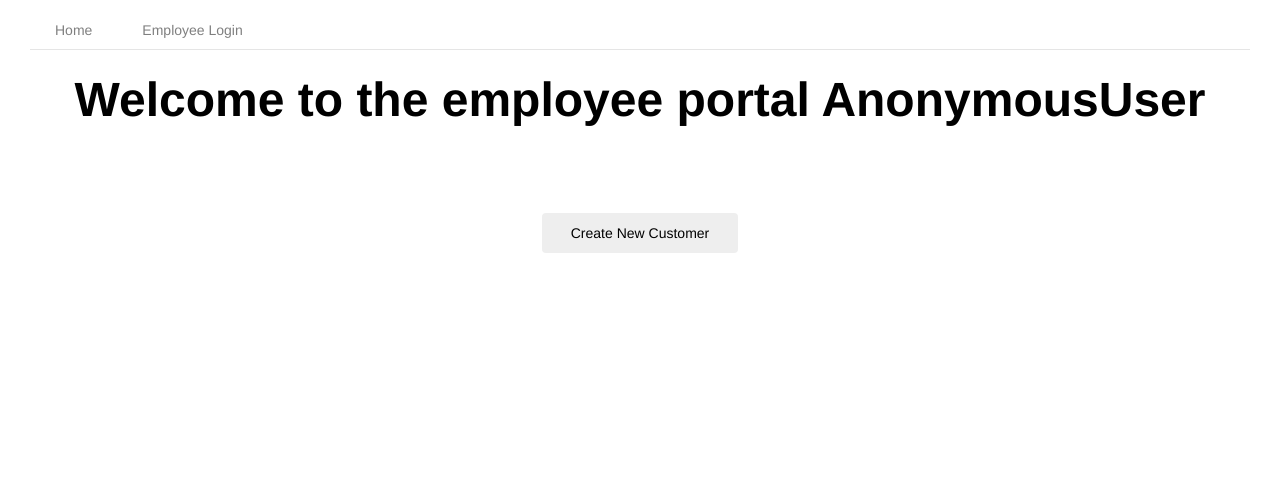
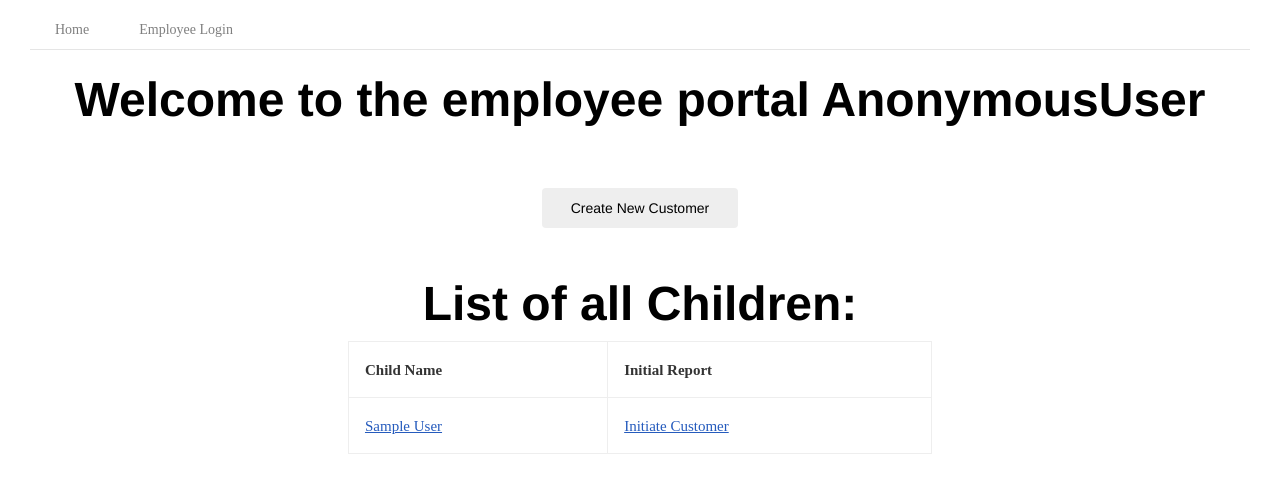
Before and after one commit to rodrickmakore/child_care_checkin, a Django app: a page that uses checkin_proj/templates/profile.html in a window 1280 px wide. Shown: the top 493 px of the page. Run offline with Django 3.2, Linux system fonts and the light colour scheme; tables that the repository leaves empty hold one stand-in row (values such as "Sample post"); some libraries are stand-ins or nearby versions.

Commit message:
asignment turn in

```diff
--- a/checkin_proj/app/models.py
+++ b/checkin_proj/app/models.py
@@ -9,6 +9,9 @@ class CustomerProfile(models.Model):
     parent_name = models.CharField(max_length=100)
     child_name = models.CharField(max_length=100)
     code = models.CharField(max_length=4)
+
+    def last_report(self):
+        return ChildReport.objects.filter(profile=self.id).last()
 
     @property
     def on_site(self):
--- a/checkin_proj/app/static/css/kube.css
+++ b/checkin_proj/app/static/css/kube.css
@@ -414,6 +414,7 @@ input[type="search"]::-webkit-search-cancel-button {
   -webkit-appearance: none; }
 
 body {
+  background-color: #e4ffa3
   font-family: "Helvetica Neue", Helvetica, sans-serif;
   line-height: 24px;
   font-size: 16px;
--- a/checkin_proj/app/views.py
+++ b/checkin_proj/app/views.py
@@ -22,19 +22,23 @@ class IndexView(CreateView):
 
     def get_context_data(self, **kwargs):
         context = super().get_context_data()
+        print(self.request.GET)
         if self.request.GET:
             context["profile"] = CustomerProfile.objects.get(code=self.request.GET.get("code"))
         return context
 
     def form_valid(self, form):
         instance = form.save(commit=False)
+        last_report = CustomerProfile.objects.get(code=self.request.GET.get("code")).last_report()
         instance.profile = CustomerProfile.objects.get(code=self.request.GET.get("code"))
+        if instance.action == last_report.action:
+            return super().form_invalid(form)
         return super().form_valid(form)
 
 class CustomerCreateView(CreateView):
     model = CustomerProfile
     fields = ("parent_name", "child_name")
-    success_url = reverse_lazy("index_view")
+    success_url = reverse_lazy("profile_view")
 
     def form_valid(self, form):
         instance = form.save(commit=False)
@@ -42,15 +46,34 @@ class CustomerCreateView(CreateView):
         instance.code = new_code()
         return super().form_valid(form)
 
-class EmployeeProfileView(TemplateView):
+class EmployeeProfileView(ListView):
     model = CustomerProfile
     template_name = "profile.html"
 
+    def get_context_data(self, **kwargs):
+        context = super().get_context_data(**kwargs)
+        context['all_profiles'] = CustomerProfile.objects.all()
+        return context
+
 class ParentProfileView(DetailView):
     model = CustomerProfile
-    success_url = reverse_lazy("parent_profile_view")
 
     def get_context_data(self, **kwargs):
         context = super().get_context_data(**kwargs)
         context['reports'] = ChildReport.objects.filter(profile=self.object.id)
         return context
+
+class ChildReportCreateView(CreateView):
+    model = ChildReport
+    success_url = reverse_lazy("index_view")
+    fields = ('action', 'profile')
+
+
+class EmployeeDetailView(DetailView):
+    model = CustomerProfile
+    template_name = "employee_detail.html"
+
+    def get_context_data(self, **kwargs):
+        context = super().get_context_data(**kwargs)
+        context['reports'] = ChildReport.objects.filter(profile=self.object.id)
+        return context
--- a/checkin_proj/checkin_proj/urls.py
+++ b/checkin_proj/checkin_proj/urls.py
@@ -1,6 +1,7 @@
 from django.conf.urls import url, include
 from django.contrib import admin
-from app.views import IndexView, EmployeeProfileView, CustomerCreateView, ParentProfileView
+from app.views import IndexView, EmployeeProfileView, CustomerCreateView, ParentProfileView, \
+                      ChildReportCreateView, EmployeeDetailView
 
 urlpatterns = [
     url(r'^admin/', admin.site.urls),
@@ -8,6 +9,8 @@ urlpatterns = [
     url(r'^$', IndexView.as_view(), name="index_view"),
     url(r'^create_profile/$', CustomerCreateView.as_view(), name="customer_create_view"),
     url(r'^accounts/profile/$', EmployeeProfileView.as_view(), name="profile_view"),
-    url(r'^parent_view/(?P<pk>\d+)$', ParentProfileView.as_view(), name="parent_profile_view"),
+    url(r'^parent_view/(?P<pk>\d+)/$', ParentProfileView.as_view(), name="parent_profile_view"),
+    url(r'^report_create/$', ChildReportCreateView.as_view(), name="child_report_create_view"),
+    url(r'^employee_detail/(?P<pk>\d+)/$', EmployeeDetailView.as_view(), name="emplyee_detial_view")
 
 ]
--- a/checkin_proj/templates/app/customerprofile_detail.html
+++ b/checkin_proj/templates/app/customerprofile_detail.html
@@ -15,8 +15,9 @@
   <div style="height:50px"></div>
 
 
+
   <div class="row centered">
-    <h2>Your child {{ object.child_name }} is {% if profile.on_site is True %} ON-SITE {% else %} OFF-SITE {% endif %}</h2>
+    <h2>Your child {{ object.child_name }} is {% if profile.last_report.action is "i" %} ON-SITE {% else %} OFF-SITE {% endif %}</h2>
   </div>
 
   <div style="height:50px"></div>
--- a/checkin_proj/templates/profile.html
+++ b/checkin_proj/templates/profile.html
@@ -5,10 +5,39 @@
     <h1>Welcome to the employee portal {{ request.user }}</h1>
   </div>
 
-  <div style="height:75px"></div>
+  <div style="height:50px"></div>
 
   <div class="row centered">
     <a href="{% url 'customer_create_view' %}" class="button" role="button">Create New Customer</a>
   </div>
 
+  <div style="height:50px"></div>
+
+  <div class="row centered">
+    <h1>List of all Children:</h1>
+  </div>
+
+  <div class="row centered">
+    <div class="col col-6">
+      <table class="bordered">
+          <thead>
+              <tr>
+                  <th>Child Name</th>
+                  <th>Initial Report</th>
+              </tr>
+          </thead>
+          <tbody>
+              {% for profile in object_list %}
+              <tr>
+                  <td><a href="{% url 'parent_profile_view' profile.id %}">{{ profile.child_name }}</a></td>
+                  <td><a href="{% url 'child_report_create_view' %}">Initiate Customer</a></td>
+
+              </tr>
+              {% endfor %}
+          </tbody>
+      </table>
+    </div>
+  </div>
+
+
 {% endblock %}
```
Also changed, not shown: checkin_proj/templates/employee_detail.html (added, +7 -0 lines), checkin_proj/templates/index.html (+16 -5 lines), checkin_proj/app/forms.py (added).
